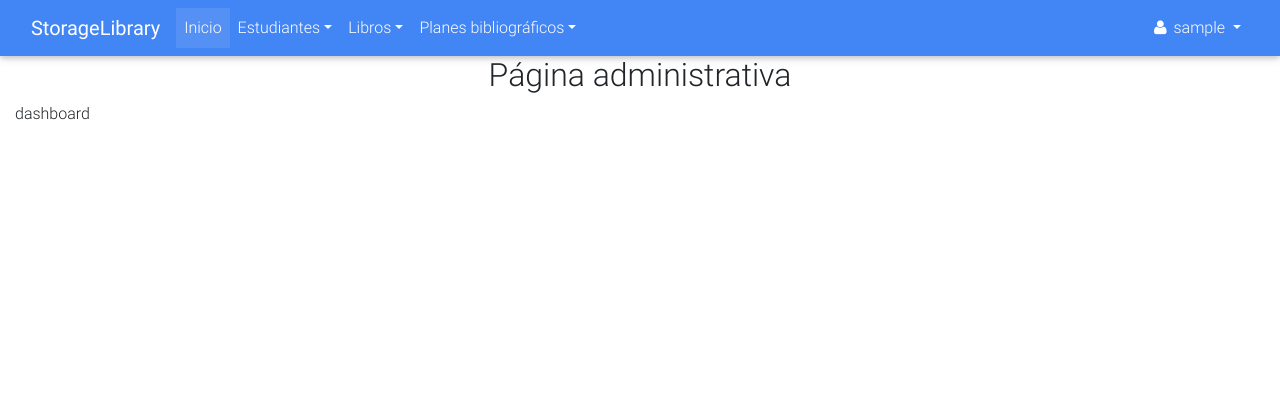
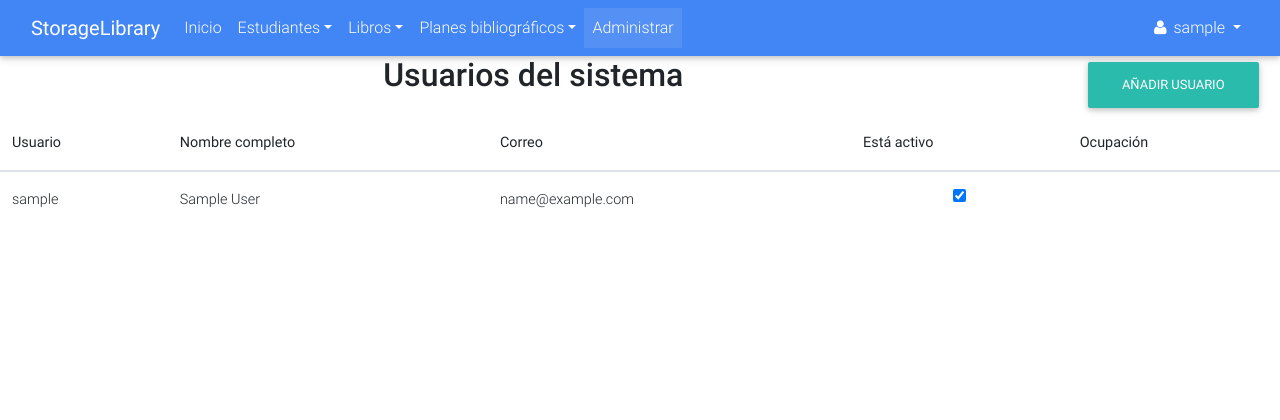
Before and after one commit to ragnarok22/storageLibrary, a Django app: page /accounts/dashboard/ in a window 1280 px wide. Shown: the top 420 px of the page. Run offline with Django 3.2, Linux system fonts and the light colour scheme; the visitor is signed in with stand-in values (Sample User, id 1); data comes from the database, SQL or seed files in the repository; some libraries are stand-ins or nearby versions.

Commit message:
adicionando la parte administrativa de la pagina

```diff
--- a/accounts/mixins.py
+++ b/accounts/mixins.py
@@ -4,6 +4,7 @@ from django.http import JsonResponse, Http404
 from django.shortcuts import redirect
 from django.urls import reverse_lazy
 from django.views import View, generic
+from django.views.generic.base import ContextMixin
 
 from accounts.models import Profile
 from StorageLibrary.settings import DASHBOARD_URL
@@ -23,8 +24,9 @@ class SuperuserRequiredMixin(LoginRequiredMixin, View):
     """Verify if the user is superuser, otherwise launch permission denied exception."""
 
     def dispatch(self, request, *args, **kwargs):
+        response = super(SuperuserRequiredMixin, self).dispatch(request, *args, **kwargs)
         if request.user.is_superuser:
-            return super(SuperuserRequiredMixin, self).dispatch(request, *args, **kwargs)
+            return response
         else:
             raise PermissionDenied
 
@@ -44,7 +46,7 @@ class SameUserRequiredMixin(LoginRequiredMixin, View):
             raise Http404('El perfil no existe')
 
 
-class NavbarMixin:
+class NavbarMixin(ContextMixin):
     tab_name = 'init'
 
     def get_tab_name(self):
@@ -54,7 +56,8 @@ class NavbarMixin:
             return 'init'
 
     def get_context_data(self, **kwargs):
-        context = {'tab': self.get_tab_name()}
+        context = super(NavbarMixin, self).get_context_data(**kwargs)
+        context['tab'] = self.get_tab_name()
         return context
 
 
--- a/accounts/models.py
+++ b/accounts/models.py
@@ -1,5 +1,25 @@
-from django.contrib.auth.models import AbstractUser
+from django.db import models
+from django.contrib.auth.models import AbstractUser, UserManager
+
+
+class CustomUserManager(UserManager):
+    def create_superuser(self, username, email, password, **extra_fields):
+        extra_fields.setdefault('occupation', 'ADMIN')
+
+        if extra_fields.get('occupation') is not 'ADMIN':
+            raise ValueError('Superuser must have occupation=ADMIN')
+        return super().create_superuser(username, email, password, **extra_fields)
 
 
 class Profile(AbstractUser):
-    pass
+    OCCUPATION_CHOICES = (
+        ('ADMIN', 'Administrador'),
+        ('MOD', 'Moderador'),
+    )
+    occupation = models.CharField('Ocupación', max_length=5, choices=OCCUPATION_CHOICES)
+
+    objects = CustomUserManager()
+
+    class Meta:
+        verbose_name = 'Perfil'
+        verbose_name_plural = 'Perfiles'
--- a/accounts/static/js/script.js
+++ b/accounts/static/js/script.js
@@ -20,6 +20,8 @@ function csrfSaveMethod(method) {
 }
 
 $(document).ready(function (e) {
+    $('[data-toggle="tooltip"]').tooltip();
+
     const csrftoken = getCookie('csrftoken');
     $.ajaxSetup({
         beforeSend: function (xhr, settings) {
--- /dev/null
+++ b/accounts/templates/accounts/administrator.html
@@ -0,0 +1,79 @@
+{% extends 'navbar.html' %}
+
+{% block title %}
+    Administrar
+{% endblock %}
+
+{% block main %}
+    <div class="row">
+        <div class="col-12 col-md-10"><h2 class="h2 text-center">Usuarios del sistema</h2></div>
+        <div class="col-12 col-md-2">
+            <a href="{% url 'accounts:create' %}" class="btn btn-default">Añadir usuario</a>
+        </div>
+    </div>
+    <div class="row">
+        <table class="table table-hover">
+            <thead>
+            <tr>
+                <th>Usuario</th>
+                <th>Nombre completo</th>
+                <th>Correo</th>
+                <th>Está activo</th>
+                <th>Ocupación</th>
+            </tr>
+            </thead>
+            <tbody>
+            {% for profile in profile_list %}
+                <tr>
+                    <td>{{ profile.username }}</td>
+                    <td>{{ profile.get_full_name }}</td>
+                    <td>{{ profile.email }}</td>
+                    <td>
+                        <input type="checkbox" class="form-control" {% if profile.is_active %}checked title="activo"
+                               {% else %}title="inactivo"{% endif %} data-pk="{{ profile.pk }}">
+                    </td>
+                    <td>{{ profile.get_occupation_display }}</td>
+                </tr>
+            {% endfor %}
+
+            </tbody>
+        </table>
+    </div>
+{% endblock %}
+
+{% block script %}
+    <script>
+        $(function () {
+            $('input[type=checkbox]').click(function () {
+                let current = $(this);
+                $.ajax('{% url "accounts:change_active_users" %}', {
+                    method: 'POST',
+                    data: {'pk': $(this).attr('data-pk')},
+                    success: function (data, status) {
+                        swal({
+                            position: 'top-end',
+                            type: status,
+                            title: 'El estado del usuario ha sido cambiado',
+                            showConfirmButton: false,
+                            timer: 1500
+                        });
+                        if (current.is(':checked')) {
+                            current.prop('title', 'activo');
+                        } else {
+                            current.prop('title', 'inactivo');
+                        }
+                    },
+                    error: function () {
+                        swal({
+                            position: 'top-end',
+                            type: status,
+                            title: 'Ha ocurrido un error',
+                            showConfirmButton: false,
+                            timer: 1500
+                        });
+                    }
+                });
+            });
+        });
+    </script>
+{% endblock %}
--- a/accounts/templates/navbar.html
+++ b/accounts/templates/navbar.html
@@ -43,6 +43,11 @@
                                     una asignatura</a>
                             </div>
                         </li>
+                        {% if user.is_superuser %}
+                            <li class="nav-item" id="administrator">
+                                <a href="{% url 'accounts:administrator' %}" class="nav-link">Administrar</a>
+                            </li>
+                        {% endif %}
                     </ul>
                     <div class="form-inline">
                         <ul class="navbar-nav mr-auto">
--- a/accounts/urls.py
+++ b/accounts/urls.py
@@ -4,9 +4,11 @@ from accounts import views
 
 app_name = 'accounts'
 urlpatterns = [
-    path('dashboard/', views.DashboardView.as_view(), name='dashboard'),
     path('login/', views.LoginView.as_view(), name='login'),
     path('logout/', views.LogoutView.as_view(), name='logout'),
+
+    path('dashboard/', views.AdministratorDashboardView.as_view(), name='administrator'),
+    path('change/status/user/', views.ChangeActiveUsersView.as_view(), name='change_active_users'),
 
     path('profile/create/', views.CreateProfileView.as_view(), name='create'),
     path('profile/<int:pk>/update/', views.UpdateProfileView.as_view(), name='update'),
@@ -15,7 +17,6 @@ urlpatterns = [
     path('profile/reset/password/done/', views.PasswordResetDoneView.as_view(), name='password-reset-done'),
     path('profile/reset/<uidb64>/<token>/', views.PasswordResetConfirmView.as_view(), name='password-reset-confirm'),
     path('profile/reset/complete/', views.PasswordResetConfirmView.as_view(), name='password-reset-complete'),
-    path('profile/list/', views.ListProfileView.as_view(), name='list'),
     path('profile/<int:pk>/detail/', views.DetailProfileView.as_view(), name='detail'),
     path('profile/<int:pk>/delete/', views.DeleteProfileView.as_view(), name='delete'),
 ]
--- a/accounts/views.py
+++ b/accounts/views.py
@@ -1,17 +1,24 @@
+from django.contrib.auth import forms as auth_forms
 from django.contrib.auth import login, logout, update_session_auth_hash
 from django.contrib.auth import views as auth_views
+from django.http import HttpResponseRedirect, JsonResponse
 from django.urls import reverse_lazy
 from django.views import generic
-from django.contrib.auth import forms as auth_forms
 
+from StorageLibrary.settings import LOGIN_URL
 from accounts import mixins
-from StorageLibrary.settings import LOGIN_URL
 from . import forms
 from .models import Profile
 
 
 class DashboardView(mixins.LoginRequiredMixin, mixins.NavbarMixin, generic.TemplateView):
     template_name = 'accounts/dashboard.html'
+
+
+class AdministratorDashboardView(mixins.SuperuserRequiredMixin, mixins.NavbarMixin, generic.ListView):
+    model = Profile
+    template_name = 'accounts/administrator.html'
+    tab_name = 'administrator'
 
 
 class LoginView(mixins.AnonymousRequiredMixin, generic.FormView):
@@ -23,7 +30,7 @@ class LoginView(mixins.AnonymousRequiredMixin, generic.FormView):
         return super(LoginView, self).form_valid(form)
 
     def get_success_url(self):
-        return self.request.GET.get('next', reverse_lazy('accounts:dashboard'))
+        return self.request.GET.get('next', reverse_lazy('accounts:administrator'))
 
 
 class LogoutView(generic.RedirectView):
@@ -37,7 +44,7 @@ class LogoutView(generic.RedirectView):
 class CreateProfileView(generic.CreateView):
     model = Profile
     form_class = forms.CreateProfileForm
-    success_url = reverse_lazy('accounts:dashboard')
+    success_url = reverse_lazy('accounts:administrator')
 
 
 class UpdateProfileView(generic.UpdateView):
@@ -59,12 +66,6 @@ class UpdatePasswordView(mixins.SameUserRequiredMixin, auth_views.PasswordChange
 
     def get_success_url(self):
         return reverse_lazy('accounts:detail', kwargs={'pk': self.request.user.pk})
-
-
-class ListProfileView(generic.ListView):
-    model = Profile
-    template_name = 'accounts/profile_list.html'
-    context_object_name = 'profiles'
 
 
 class DetailProfileView(generic.DetailView):
@@ -93,3 +94,15 @@ class PasswordResetConfirmView(auth_views.PasswordResetConfirmView):
 class PasswordResetCompleteView(auth_views.PasswordResetCompleteView):
     # template_name = 'accounts/password_reset_complete.html'
     pass
+
+
+class ChangeActiveUsersView(mixins.SuperuserRequiredMixin, generic.FormView):
+    def post(self, request, *args, **kwargs):
+        pk = request.POST.get('pk', None)
+        if pk:
+            user = Profile.objects.get(pk=pk)
+            user.is_active = not user.is_active
+            user.save()
+            if request.is_ajax():
+                return JsonResponse({'active': user.is_active, 'pk': user.pk})
+        return HttpResponseRedirect('/')
```
Also changed, not shown: accounts/forms.py (+9 -3 lines), accounts/templates/accounts/profile_form.html (+34 -2 lines), accounts/templates/accounts/profile_list.html (deleted, +0 -12 lines), 1 other file.
